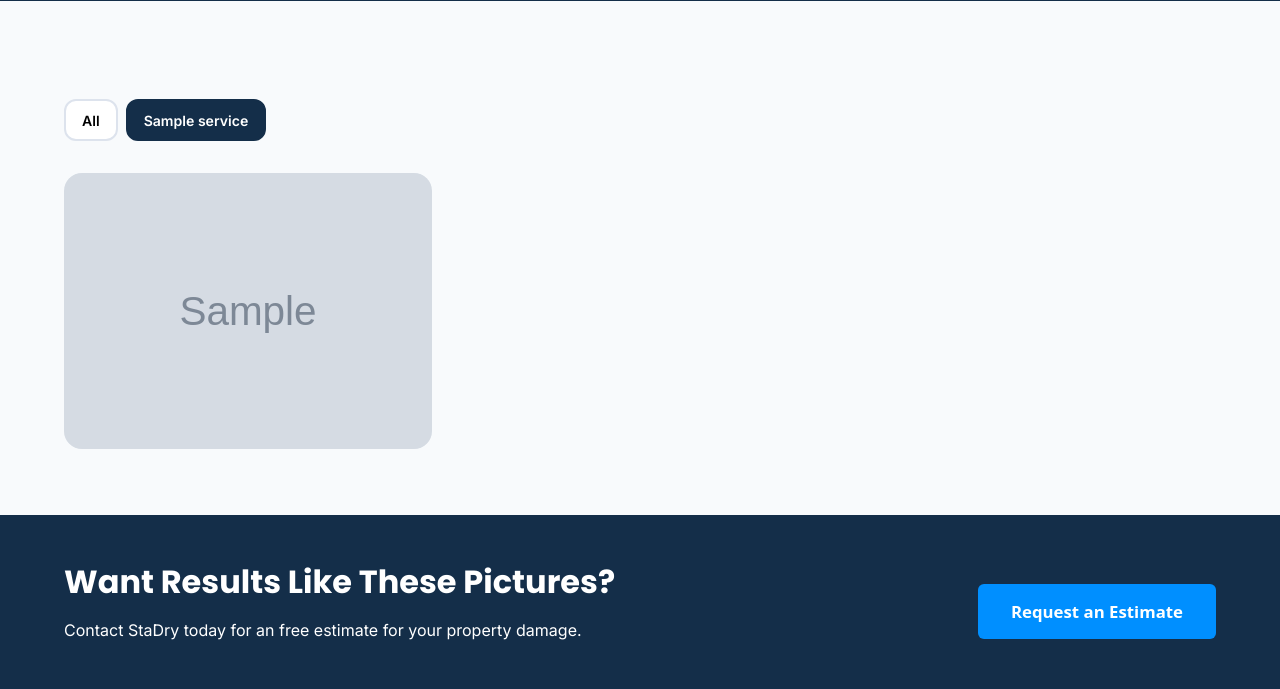
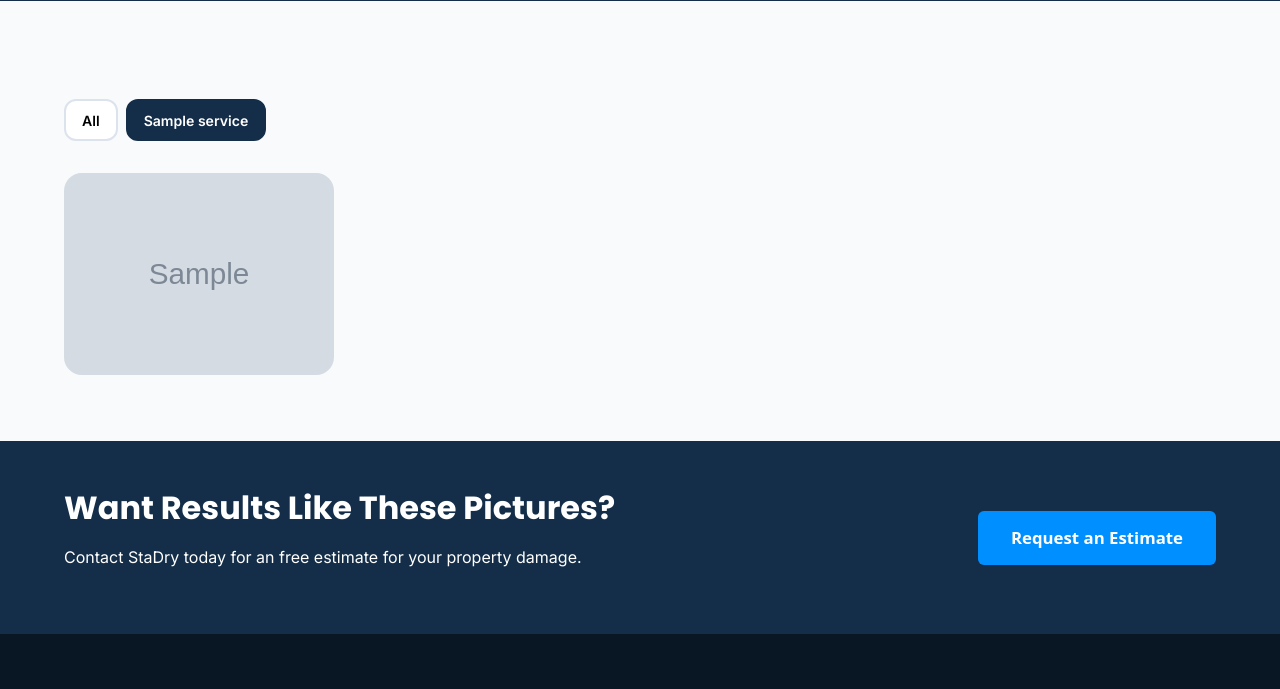
Before and after one commit to vanlandinghamanderson/Restoration-Company-Website, a Django app: a page that uses templates/core/gallery.html in a window 1280 px wide. Shown: the part 315-1004 px from the top of the page. Run offline with Django 5.2, Linux system fonts and the light colour scheme; tables that the repository leaves empty hold one stand-in row (values such as "Sample post"); grey boxes marked "Sample" are stand-in pictures.

Commit message:
Service detail page is in working progress

```diff
--- a/core/models.py
+++ b/core/models.py
@@ -6,7 +6,6 @@ from django.urls import reverse
 from django.core.exceptions import ValidationError
 from imagekit.models import ImageSpecField
 from imagekit.processors import ResizeToFill
-
 
 # Video for the Carousel
 class CarouselBackground(models.Model):
--- a/static/core/css/styles.css
+++ b/static/core/css/styles.css
@@ -960,7 +960,7 @@ section {
 
 .gallery-grid {
     display: grid;
-    grid-template-columns: repeat(auto-fill, minmax(320px, 1fr));
+    grid-template-columns: repeat(auto-fill, minmax(min(100%, 260px), 1fr));
     gap: 1.5rem;
 }
 
@@ -978,35 +978,16 @@ section {
     border-radius: var(--radius-lg);
     overflow: hidden;
     background: var(--color-surface);
-}
-
-.gallery-item img {
-    width: 100%;
-    height: 100%;
-    object-fit: cover;
-}
-
-.gallery .gallery-item img {
-    display: block;
-    height: auto;
-    aspect-ratio: 4 / 3;
-}
-
-.gallery-item {
-    aspect-ratio: unset; /*?*/
-}
-
-.gallery {
-    display: grid;
-    height: auto;
+    aspect-ratio: 4/3;
 }
 
 .gallery__panel {
     position: relative;
-    overflow: hidden;
-    aspect-ratio: 4 / 3;
+    width: 100%;
+    height: 100%;
 }
 
+.gallery-item > img,
 .gallery__panel img {
     display: block;
     width: 100%;
--- a/templates/core/gallery.html
+++ b/templates/core/gallery.html
@@ -29,27 +29,22 @@
         <!---------- Displays the before/after pictures ---------->
         <div class="gallery-grid" id="gallery-container">
             {% for project in projects %}
-            <div class="gallery-item gallery-item--before-after" aria-label="{{ project.title }}" data-service="{{ project.service.slug|default:'' }}">
-                <div class="gallery">
+            <div class="gallery-item" aria-label="{{ project.title }}" data-service="{{ project.service.slug|default:'' }}">
                 {% if project.image %}
-                    <div class="gallery__panel">
                 <img src="{{ project.image.url }}" alt="{{ project.alt_text }}" loading="lazy" width="400" height="300">
-                    </div>
-                    {% endif %}
-                    {% if not project.image %}
+                {% else %}
                 <div class="gallery-placeholder" aria-hidden="true"><i class="bi bi-image"></i></div>
                 {% endif %}
-                </div>
                 <div class="gallery-item__caption visually-hidden">
                     <strong>{{ project.title }}</strong>
                     {% if project.service %}<span>{{ project.service.name }}</span>{% endif %}
                     {% if project.description %}<p>{{ project.description }}</p>{% endif %}
                 </div>
             </div>
+        </div>
         {% empty %}
         <p class="empty-state">Gallery photos coming soon...<a href="{% url 'contact' %}"></a></p>
         {% endfor %}
-        </div>
     </div>
 </section>
 <section class="cta-banner">
```
Lines whose indentation alone changed are shown as unchanged.
